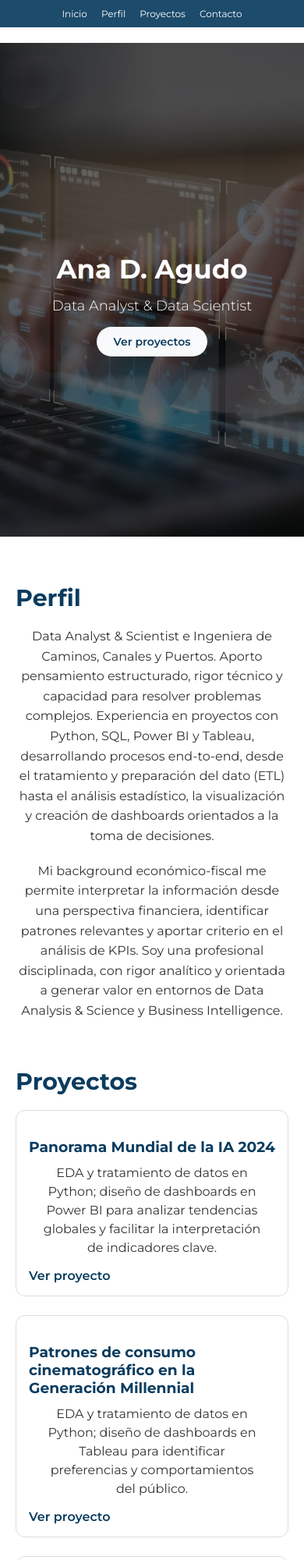
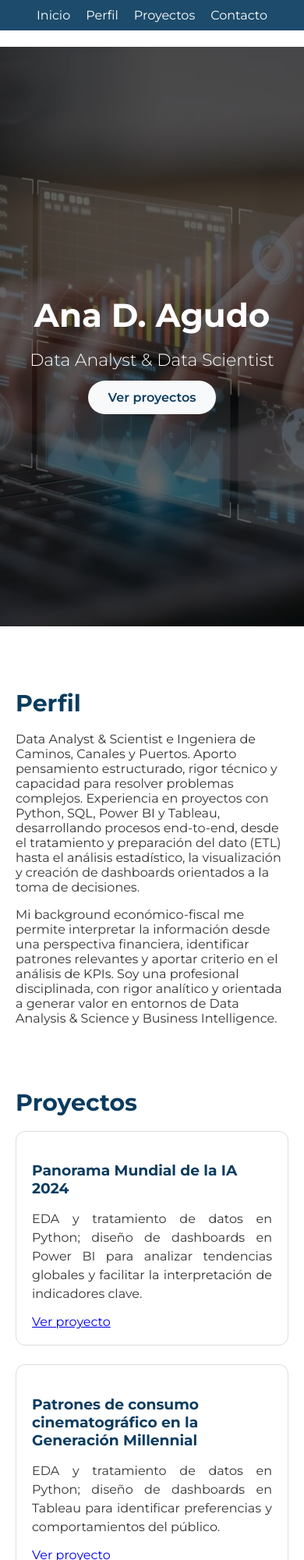
Before and after one commit to Ana-Duag/portfolio, a plain HTML site: page index.html in a window 390 px wide. Shown: the top 2000 px of the page at 78% size. Drawn offline with Linux system fonts and the light colour scheme.

Commit message:
CSS modificado

```diff
--- a/styles.css
+++ b/styles.css
@@ -138,100 +138,7 @@ body {
 .project-card p {
     margin-bottom: 14px;
     line-height: 1.5;
-}
 
-.project-card a {
-    color: #0A3C5F;
-    font-weight: 600;
-    text-decoration: none;
-}
-
-/* CONTACTO */
-#contacto p a {
-    font-weight: 600;
-}
-
-/* FOOTER */
-.footer {
-    border-top: 1px solid #ddd;
-    padding: 20px;
-    text-align: center;
-    font-size: 14px;
-}
-
-/* RESPONSIVE */
-@media (max-width: 600px) {
-    .nav-links {
-        gap: 10px;
-        white-space: nowrap;
-    }
-
-    .nav-links a {
-        font-size: 13px;
-        margin: 0 6px;
-    }
-
-    .hero {
-        height: 75vh;
-        padding: 0 12px;
-        margin-top: 55px;
-    }
-
-    .hero-content h1 {
-        font-size: 34px;
-    }
-
-    .hero-content h2 {
-        font-size: 18px;
-    }
-
-    .btn-primary {
-        font-size: 14px;
-        padding: 10px 22px;
-    }
-
-    .section {
-        margin: 60px auto;
-    }
-
-    .project-card {
-        padding: 16px;
-    }
-}
-
-@media (max-width: 450px) {
-    .nav-links a {
-        font-size: 12px;
-        margin: 0 4px;
-    }
-}
-
-/* -------------------------------------------- */
-/* NUEVOS AJUSTES – PERFIL Y PROYECTOS          */
-/* -------------------------------------------- */
-
-/* Perfil centrado */
-#perfil p {
-    text-align: center;
-    max-width: 720px;
-    margin: 0 auto 1.2rem auto;
-    line-height: 1.6;
-}
-
-/* Descripciones de proyectos centradas */
-.project-card p {
-    text-align: center;
-    max-width: 90%;
-    margin: 0 auto 14px auto;
-    line-height: 1.5;
-}
-
-/* Si activas la intro de Proyectos */
-.proyectos-intro {
-    text-align: center;
-    max-width: 700px;
-    margin: 0 auto 25px auto;
-    line-height: 1.55;
-    font-size: 17px;
-    color: #444;
-}
+    /* ✔ JUSTIFICADO */
+    text-align: justify;
+    max-width: 90
```
